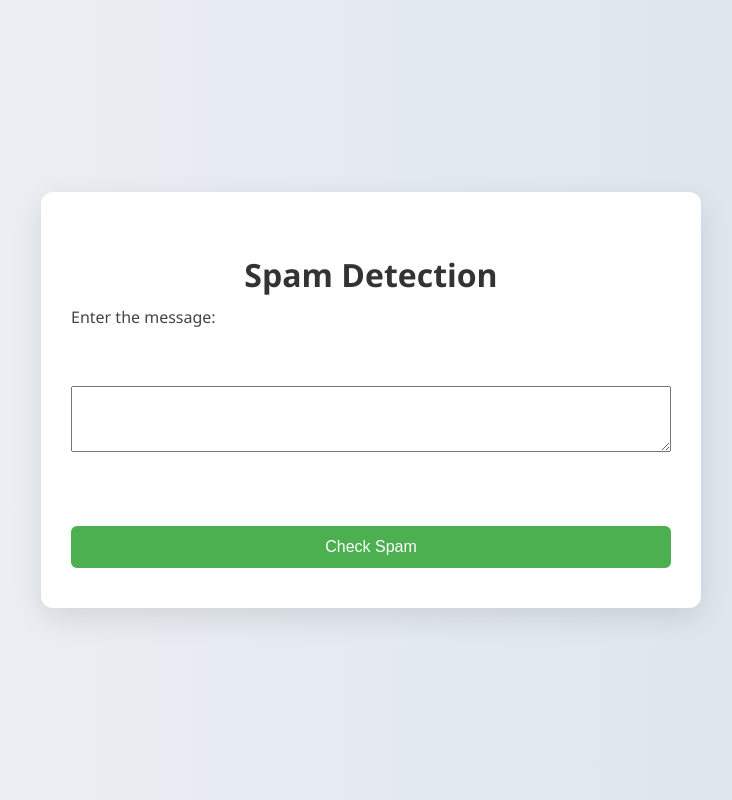
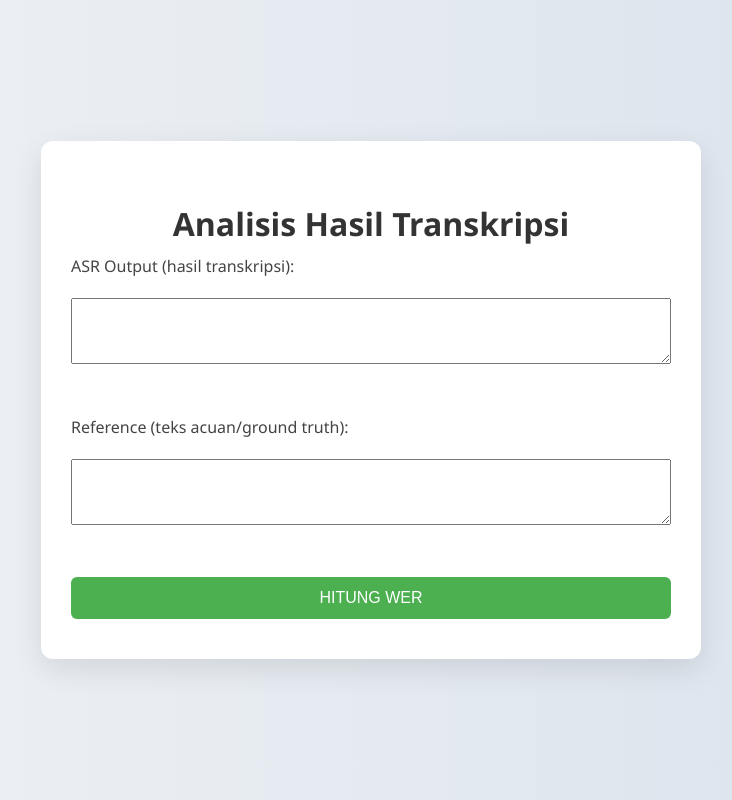
Before and after one commit to imamNurC/spam-detection-system, a Flask app: page / in a window 1280 px wide. Shown: the whole page, without its empty margins (269-1001 px from the left). Run offline with Flask 3, Linux system fonts and the light colour scheme.

Commit message:
Last Sidang

```diff
--- a/app.py
+++ b/app.py
@@ -1,6 +1,7 @@
 from flask import Flask, request, jsonify, render_template
 # import joblib
-import os
+from jiwer import wer
+import os, re
 from flask_cors import CORS
 from moviepy.editor import VideoFileClip
 import yt_dlp
@@ -44,30 +45,29 @@ def index():
 
 
 # Route to handle the prediction
-# @app.route('/predict', methods=['POST'])
-# def predict():
-#     try:
-#         # Get the email text from the request
-#         data = request.get_json()
-#         email_text = data['email']
+@app.route('/predict', methods=['POST'])
+def predict():
+    try:
+        data = request.get_json()  # Receive JSON from frontend
+        asr_output = data.get("asr_output", "").strip()
+        reference = data.get("reference", "").strip()
 
-#         # Transform the email text using the saved vectorizer
-#         email_vector = vectorizer.transform([email_text])
+        # Cleaning function
+        def clean_text(text):
+            text = re.sub(r"\d+\n\d{2}:\d{2}:\d{2},\d{3} --> \d{2}:\d{2}:\d{2},\d{3}", "", text)
+            return re.sub(r'\s+', ' ', text).strip()
 
-#         # Make prediction using the loaded model
-#         prediction = loaded_model.predict(email_vector)
+        hyp_clean = clean_text(asr_output)
+        ref_clean = clean_text(reference)
 
-#         # Return response based on prediction
-#         if prediction[0] == "spam":
-#             return jsonify({"result": "Pesan ini spam!"})
-#         else:
-#             return jsonify({"result": "Pesan Ini bukan spam"})
-#     except Exception as e:
-#         return jsonify({"error": str(e)}), 400
+        # Compute WER
+        error_rate = wer(ref_clean, hyp_clean)
+        error_rate_percent = round(error_rate * 100, 2)
 
+        return jsonify({"result": f"WER: {error_rate_percent}%"})
 
-
-
+    except Exception as e:
+        return jsonify({"error": f"Kesalahan saat menghitung WER: {str(e)}"})
 
 
 
--- a/requirements.txt
+++ b/requirements.txt
@@ -1,2 +1,8 @@
+
 Flask==3.1.0
 Flask-Cors==5.0.0
+openai==1.93.3
+openai-whisper==20250625
+yt-dlp==2025.5.22
+moviepy==1.0.3
+jiwer==4.0.0
--- a/templates/index.html
+++ b/templates/index.html
@@ -3,7 +3,7 @@
   <head>
     <meta charset="UTF-8" />
     <meta name="viewport" content="width=device-width, initial-scale=1.0" />
-    <title>Spam Detection</title>
+    <title>WER Calculations</title>
     <link
       rel="stylesheet"
       href="{{ url_for('static', filename='style.css') }}"
@@ -12,36 +12,42 @@
   </head>
   <body>
     <div class="container">
-      <h1>Spam Detection</h1>
-      <form id="email-form">
-        <label for="email">Enter the message:</label><br />
-        <textarea id="email" name="email" rows="4" cols="50" required></textarea
-        ><br /><br />
-        <button type="submit">Check Spam</button>
+      <h1>Analisis Hasil Transkripsi</h1>
+      <form id="predict-form">
+        <label for="asr_output">ASR Output (hasil transkripsi):</label>
+        <textarea id="asr_output" name="asr_output" rows="4" cols="50" required></textarea>
+        <br />
+
+        <label for="reference">Reference (teks acuan/ground truth):</label>
+        <textarea id="reference" name="reference" rows="4" cols="50" required></textarea>
+        <br />
+
+        <button type="submit">HITUNG WER</button>
       </form>
 
       <div id="result"></div>
     </div>
 
     <script>
-      // Function to handle form submission and send the data to Flask API
-      // Using jQuery to send the form data as AJAX request
       $(document).ready(function () {
-        $("#email-form").on("submit", function (event) {
+        $("#predict-form").on("submit", function (event) {
           event.preventDefault();
 
-          var emailText = $("#email").val();
+          var asrOutput = $("#asr_output").val();
+          var reference = $("#reference").val();
           var resultDiv = $("#result");
 
-          // Send the email text to Flask using jQuery AJAX
           $.ajax({
-            url: "/predict", // Flask route to send the data to
-            method: "POST", // HTTP method (POST)
-            contentType: "application/json", // Set content type to JSON
-            data: JSON.stringify({ email: emailText }), // Convert form data to JSON
+            url: "/predict",
+            method: "POST",
+            contentType: "application/json",
+            data: JSON.stringify({
+              asr_output: asrOutput,
+              reference: reference,
+            }),
             success: function (data) {
               if (data.result) {
-                resultDiv.html("Result: " + data.result);
+                resultDiv.html("<b>" + data.result + "</b>");
               } else if (data.error) {
                 resultDiv.html("Error: " + data.error);
               }
```
Also changed, not shown: docker-compose.yml (added, +16 -0 lines), 2 other files.
